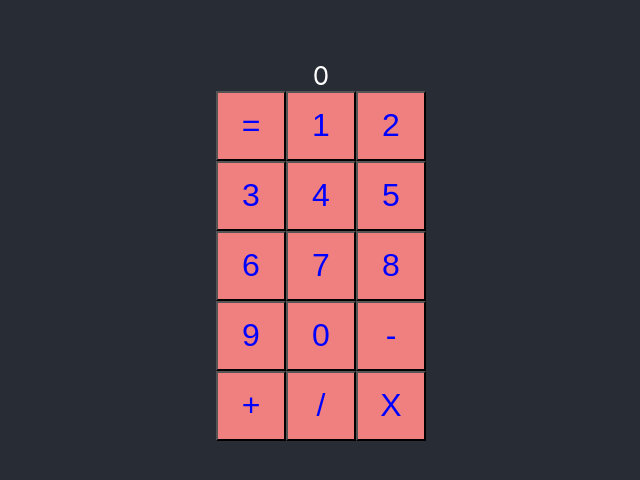
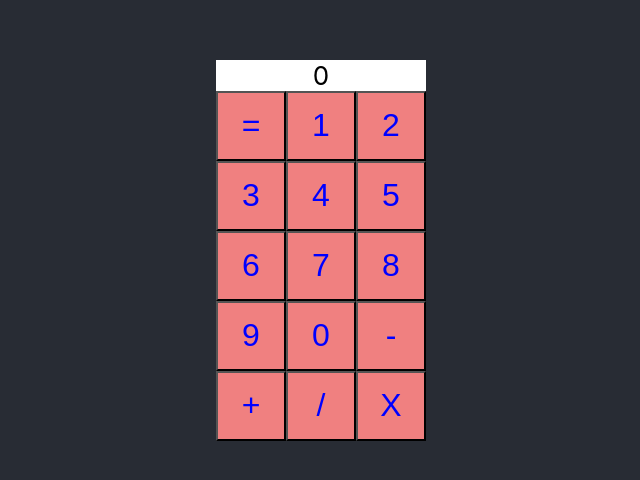
Before and after one commit to bigzeus007/suite-react-calculator.io, a React (Create React App) app: page / in a window 1280 px wide. Shown: the part 150-630 px from the top of the page, without its empty margins (319-959 px from the left). Built offline with nearby package versions, Linux system fonts and the light colour scheme.

Commit message:
Calculator training
working version

```diff
--- a/src/App.js
+++ b/src/App.js
@@ -1,5 +1,3 @@
-
-import { render } from '@testing-library/react';
 import React, { useState } from 'react';
 import './App.css';
 
@@ -19,16 +17,14 @@ function App() {
   const myTableOperateur = myOperatorList.map((operator)=>(<button onClick={()=>myClickOperator(operator)} key={operator}>{operator}</button>))
   const myTableNumber= myNumber.map((element)=>(<button onClick={()=>setMyResult({...resultat,currentValue:(resultat.currentValue+element.toString()),Affichage:(resultat.currentValue+element)})} key={element}>{element}</button>))
   const myEqual = <button id="Equal" onClick={()=>{checkMyOperator()}}>=</button>
-
-
   function myClickOperator(operator) {
     if (resultat.oldValue===0) {
       setMyResult({...resultat,myOperator:operator,oldValue:resultat.Affichage,currentValue:""});
 
     } else {
-      let tompon = resultat.myOperator;
+
       checkMyOperator();
-      console.log(tompon + resultat.Affichage)
+
       //setMyResult({...resultat,myOperator:tompon,oldValue:resultat.Affichage,currentValue:""});
     }
   }
@@ -37,7 +33,7 @@ function App() {
 
 
   function checkMyOperator() {
-    console.log(resultat.myOperator)
+
     if (resultat.myOperator!==""&&resultat.oldValue!==""&&resultat.currentValue!=="") {
      if (resultat.myOperator==="+") {
       setMyResult({
@@ -87,7 +83,7 @@ function App() {
     <div className="App">
       <header className="App-header">
         <div id="myCalculator">
-          <span id="Resultat" children={resultat.Affichage} ></span>
+          <span id="Resultat" style={{backgroundColor:"white", color:"black",border:"lime"}} children={resultat.Affichage} ></span>
           {myEqual}
           {myTableNumber}
           {myTableOperateur}
```
